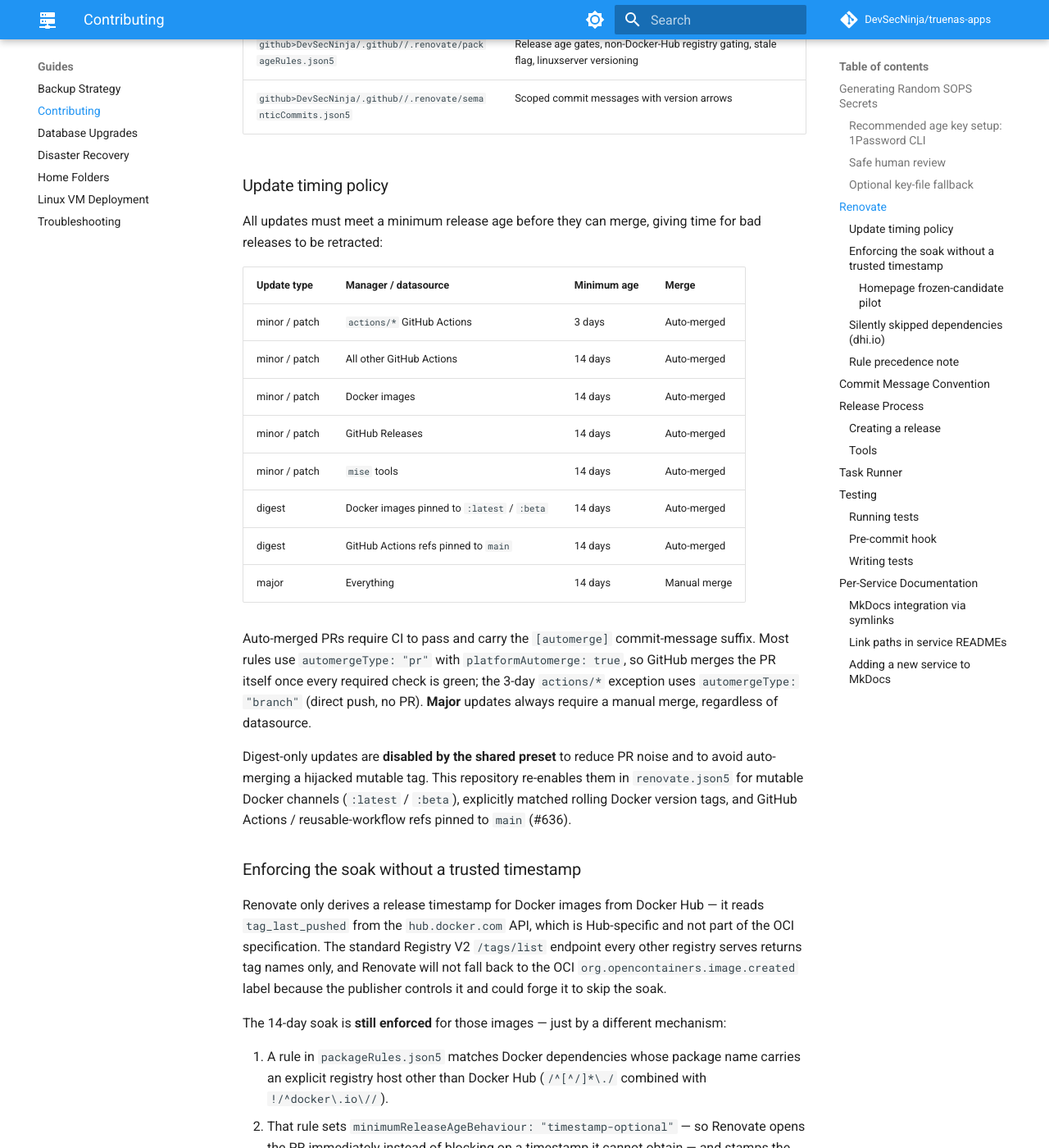
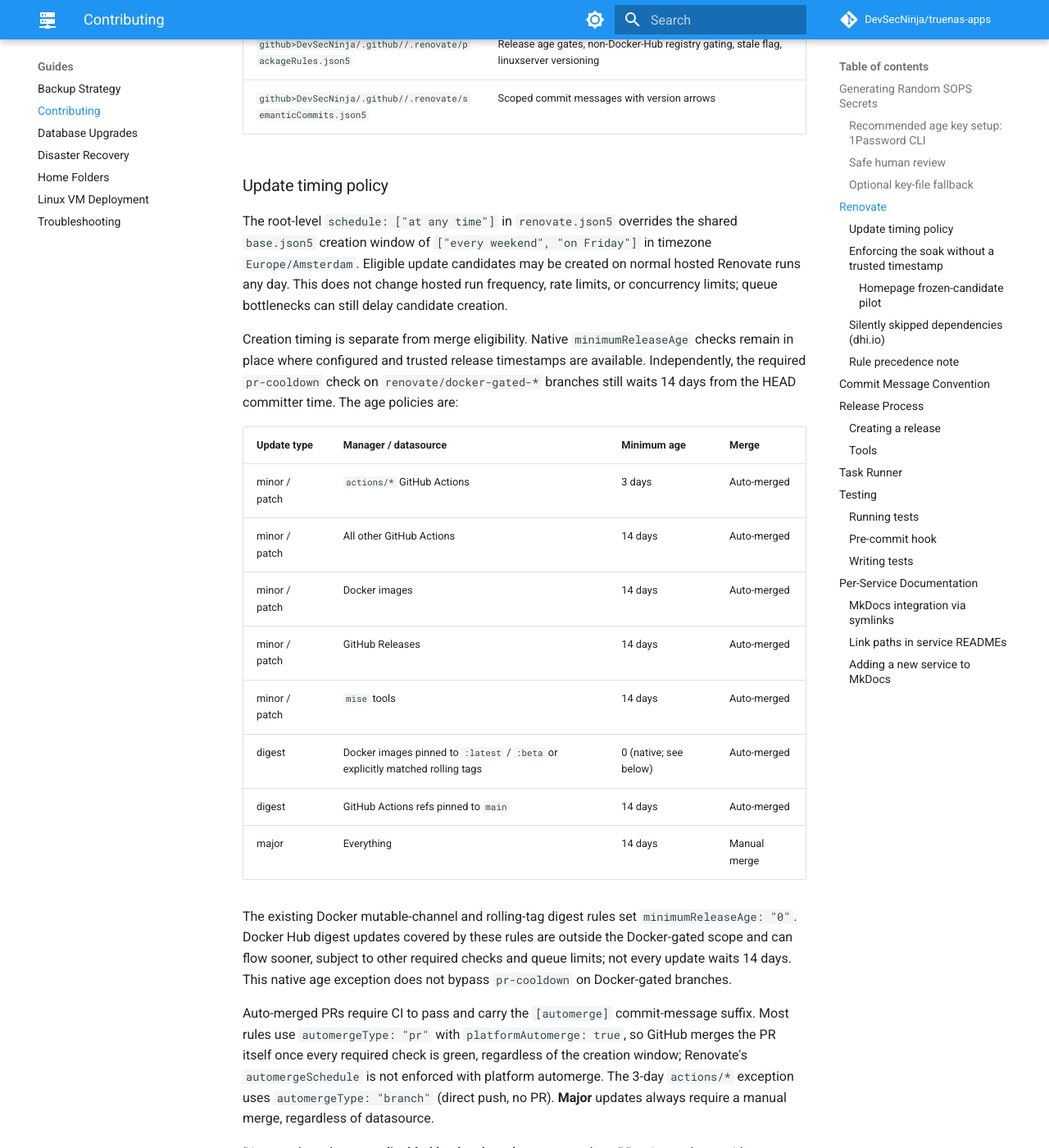
Before and after one commit to DevSecNinja/truenas-apps, an MkDocs documentation site: the page built from docs/CONTRIBUTING.md, in a window 1280 px wide and 1400 px high, scrolled down 4170 px. Shown: the whole window at 82% size. Built offline with MkDocs 1.6.1 and Material for MkDocs 9.7.7, drawn with Linux system fonts in a browser that asks for light colours; comment, search, counter and statistics services are not loaded; some of the changed text lies outside the part shown.

Commit message:
fix(renovate): allow update creation at any time (#794)
Co-authored-by: Copilot App <223556219+Copilot@users.noreply.github.com>

```diff
--- a/docs/CONTRIBUTING.md
+++ b/docs/CONTRIBUTING.md
@@ -155,33 +155,37 @@ chmod 600 "$key_file"
 
 Dependency updates are managed by Renovate. Only `renovate.json5` lives in this repository — every other file below is a **remote preset** in [`DevSecNinja/.github`](https://github.com/DevSecNinja/.github), pulled in through the `extends` list. There is no `.renovate/` directory here.
 
-| File                                                          | Purpose                                                                               |
-| ------------------------------------------------------------- | ------------------------------------------------------------------------------------- |
-| `renovate.json5`                                              | Root config — global settings, `extends` index, repo-local digest exceptions          |
-| `github>DevSecNinja/.github//.renovate/autoMerge.json5`       | Auto-merge policy (`pin`, `pinDigest`, `digest`, `minor`, `patch`)                    |
-| `github>DevSecNinja/.github//.renovate/base.json5`            | Shared baseline settings common to all `DevSecNinja` repositories                     |
-| `github>DevSecNinja/.github//.renovate/customManagers.json5`  | Regex managers for SOPS version, mise min_version, workflow versions                  |
-| `github>DevSecNinja/.github//.renovate/groups.json5`          | Grouped updates (postgres, mise)                                                      |
-| `github>DevSecNinja/.github//.renovate/labels.json5`          | PR labels by update type and datasource                                               |
-| `github>DevSecNinja/.github//.renovate/packageRules.json5`    | Release age gates, non-Docker-Hub registry gating, stale flag, linuxserver versioning |
-| `github>DevSecNinja/.github//.renovate/semanticCommits.json5` | Scoped commit messages with version arrows                                            |
+| File                                                          | Purpose                                                                                            |
+| ------------------------------------------------------------- | -------------------------------------------------------------------------------------------------- |
+| `renovate.json5`                                              | Root config — global settings, `extends` index, repo-local creation schedule and digest exceptions |
+| `github>DevSecNinja/.github//.renovate/autoMerge.json5`       | Auto-merge policy (`pin`, `pinDigest`, `digest`, `minor`, `patch`)                                 |
+| `github>DevSecNinja/.github//.renovate/base.json5`            | Shared baseline settings common to all `DevSecNinja` repositories                                  |
+| `github>DevSecNinja/.github//.renovate/customManagers.json5`  | Regex managers for SOPS version, mise min_version, workflow versions                               |
+| `github>DevSecNinja/.github//.renovate/groups.json5`          | Grouped updates (postgres, mise)                                                                   |
+| `github>DevSecNinja/.github//.renovate/labels.json5`          | PR labels by update type and datasource                                                            |
+| `github>DevSecNinja/.github//.renovate/packageRules.json5`    | Release age gates, non-Docker-Hub registry gating, stale flag, linuxserver versioning              |
+| `github>DevSecNinja/.github//.renovate/semanticCommits.json5` | Scoped commit messages with version arrows                                                         |
 
 ### Update timing policy
 
-All updates must meet a minimum release age before they can merge, giving time for bad releases to be retracted:
+The root-level `schedule: ["at any time"]` in `renovate.json5` overrides the shared `base.json5` creation window of `["every weekend", "on Friday"]` in timezone `Europe/Amsterdam`. Eligible update candidates may be created on normal hosted Renovate runs any day. This does not change hosted run frequency, rate limits, or concurrency limits; queue bottlenecks can still delay candidate creation.
 
-| Update type   | Manager / datasource                        | Minimum age | Merge        |
-| ------------- | ------------------------------------------- | ----------- | ------------ |
-| minor / patch | `actions/*` GitHub Actions                  | 3 days      | Auto-merged  |
-| minor / patch | All other GitHub Actions                    | 14 days     | Auto-merged  |
-| minor / patch | Docker images                               | 14 days     | Auto-merged  |
-| minor / patch | GitHub Releases                             | 14 days     | Auto-merged  |
-| minor / patch | `mise` tools                                | 14 days     | Auto-merged  |
-| digest        | Docker images pinned to `:latest` / `:beta` | 14 days     | Auto-merged  |
-| digest        | GitHub Actions refs pinned to `main`        | 14 days     | Auto-merged  |
-| major         | Everything                                  | 14 days     | Manual merge |
+Creation timing is separate from merge eligibility. Native `minimumReleaseAge` checks remain in place where configured and trusted release timestamps are available. Independently, the required `pr-cooldown` check on `renovate/docker-gated-*` branches still waits 14 days from the HEAD committer time. The age policies are:
 
-Auto-merged PRs require CI to pass and carry the `[automerge]` commit-message suffix. Most rules use `automergeType: "pr"` with `platformAutomerge: true`, so GitHub merges the PR itself once every required check is green; the 3-day `actions/*` exception uses `automergeType: "branch"` (direct push, no PR). **Major** updates always require a manual merge, regardless of datasource.
+| Update type   | Manager / datasource                                                           | Minimum age           | Merge        |
+| ------------- | ------------------------------------------------------------------------------ | --------------------- | ------------ |
+| minor / patch | `actions/*` GitHub Actions                                                     | 3 days                | Auto-merged  |
+| minor / patch | All other GitHub Actions                                                       | 14 days               | Auto-merged  |
+| minor / patch | Docker images                                                                  | 14 days               | Auto-merged  |
+| minor / patch | GitHub Releases                                                                | 14 days               | Auto-merged  |
+| minor / patch | `mise` tools                                                                   | 14 days               | Auto-merged  |
+| digest        | Docker images pinned to `:latest` / `:beta` or explicitly matched rolling tags | 0 (native; see below) | Auto-merged  |
+| digest        | GitHub Actions refs pinned to `main`                                           | 14 days               | Auto-merged  |
+| major         | Everything                                                                     | 14 days               | Manual merge |
+
+The existing Docker mutable-channel and rolling-tag digest rules set `minimumReleaseAge: "0"`. Docker Hub digest updates covered by these rules are outside the Docker-gated scope and can flow sooner, subject to other required checks and queue limits; not every update waits 14 days. This native age exception does not bypass `pr-cooldown` on Docker-gated branches.
+
+Auto-merged PRs require CI to pass and carry the `[automerge]` commit-message suffix. Most rules use `automergeType: "pr"` with `platformAutomerge: true`, so GitHub merges the PR itself once every required check is green, regardless of the creation window; Renovate's `automergeSchedule` is not enforced with platform automerge. The 3-day `actions/*` exception uses `automergeType: "branch"` (direct push, no PR). **Major** updates always require a manual merge, regardless of datasource.
 
 Digest-only updates are **disabled by the shared preset** to reduce PR noise and to avoid auto-merging a hijacked mutable tag. This repository re-enables them in `renovate.json5` for mutable Docker channels (`:latest` / `:beta`), explicitly matched rolling Docker version tags, and GitHub Actions / reusable-workflow refs pinned to `main` (#636).
 
@@ -192,7 +196,7 @@ Renovate only derives a release timestamp for Docker images from Docker Hub —
 The 14-day soak is **still enforced** for those images — just by a different mechanism:
 
 1. A rule in `packageRules.json5` matches Docker dependencies whose package name carries an explicit registry host other than Docker Hub (`/^[^/]*\./` combined with `!/^docker\.io\//`).
-2. That rule sets `minimumReleaseAgeBehaviour: "timestamp-optional"` — so Renovate opens the PR immediately instead of blocking on a timestamp it cannot obtain — and stamps the branch via `additionalBranchPrefix: "docker-gated-"`.
+2. That rule sets `minimumReleaseAgeBehaviour: "timestamp-optional"` — so Renovate can open the PR on a normal hosted run instead of blocking on a timestamp it cannot obtain — and stamps the branch via `additionalBranchPrefix: "docker-gated-"`.
 3. `.github/workflows/renovate-pr-cooldown.yml` calls the shared reusable workflow, which posts the required `pr-cooldown` status check on those `renovate/docker-gated-*` branches. The check stays pending until the PR branch HEAD committer date is at least 14 days old, with scheduled reevaluation every six hours. Eligible PRs can then merge via GitHub auto-merge once all required checks pass; major updates still require manual merge.
 
 Because the same rule sets both the behaviour and the branch prefix, and the workflow gates exactly that prefix, the Renovate config and the gate cannot drift apart.
@@ -200,13 +204,13 @@ Because the same rule sets both the behaviour and the branch prefix, and the wor
 Two consequences worth knowing:
 
 - There is **no registry allowlist** (removed in `DevSecNinja/.github` PR #312). Any registry nobody has explicitly configured is gated by default, which is fail-safe. Under the previous allowlist a new registry silently got nothing — `dhi.io` was missing for roughly 3.5 months and those images received no updates at all, including security updates (#634).
-- Bare Docker Hub names (e.g. `nginx`, `library/nginx`) keep the native soak and are not gated. This repository mandates an explicit registry prefix on every image, so bare names should not appear here anyway.
+- Bare Docker Hub names (e.g. `nginx`, `library/nginx`) use native release-age rules and are not Docker-gated. This repository mandates an explicit registry prefix on every image, so bare names should not appear here anyway.
 
 Background: ADR 0005 in `DevSecNinja/.github` (`docs/design-decisions/0005-pr-age-cooldown-for-untrusted-timestamps.md`), which classifies `pr-cooldown` as a load-bearing control. For why `docker.io` is preferred when the same image is available on several registries, see [Architecture § Image Selection: Registry Preference](ARCHITECTURE.md#image-selection-registry-preference).
 
 #### Homepage frozen-candidate pilot
 
-The Homepage pilot now covers an exact five-package cohort. The local `renovate.json5` rule **Freeze Homepage, Traefik, Immich app, and Home Assistant update candidates while they complete the cooldown** sets `rebaseWhen: "never"` for datasource `docker`, overriding the shared `DevSecNinja/.github` setting `rebaseWhen: "conflicted"` only for:
+The Homepage pilot now covers an exact five-package cohort, expanded in [#793](https://github.com/DevSecNinja/truenas-apps/pull/793). The local `renovate.json5` rule **Freeze Homepage, Traefik, Immich app, and Home Assistant update candidates while they complete the cooldown** sets `rebaseWhen: "never"` for datasource `docker`, overriding the shared `DevSecNinja/.github` setting `rebaseWhen: "conflicted"` only for:
 
 - **Home Assistant:** `ghcr.io/home-assistant/home-assistant` — churn on the existing `:beta` channel is intentionally included as a low-impact rolling-digest stress test because the container is not actively used.
 - **Homepage:** `ghcr.io/gethomepage/homepage` — single-image update coverage, continuing the original pilot.
@@ -219,7 +223,7 @@ Matching is by exact package name, not by stack or registry. Immich Postgres (`g
 - **Cooldown:** The independent required `pr-cooldown` check on `renovate/docker-gated-*` branches still waits 14 days from the HEAD committer date and reevaluates every six hours. Expanding the rule does not rewrite existing HEADs or reset their elapsed age; current candidates retain time already accrued.
 - **Mutable channels:** Digest updates for `:latest` / `:beta` remain enabled with `minimumReleaseAge: "0"`. That existing Renovate setting is unchanged and does not bypass the independent Docker-gated cooldown.
 - **Merge:** GitHub `platformAutomerge` is already enabled. Non-strict up-to-date protection allows an eligible PR that is behind the base branch but has no conflicts to merge once all required checks pass, without rebasing merely to catch up.
-- **Next candidate:** After merge, the next scheduled Renovate run may propose the latest candidate, which starts a fresh soak. Intermediate versions/digests are not queued individually.
+- **Next candidate:** After merge, a normal hosted Renovate run may propose the latest candidate on any day, subject to unchanged rate/concurrency limits and queue bottlenecks. The new candidate starts a fresh soak. Intermediate versions/digests are not queued individually.
 
 **Operator intervention:** Conflicts, failing builds, and known-bad releases need an operator; the frozen branch will not automatically repair them. Disable automerge for a known-bad candidate before diagnosing it so a passing cooldown cannot cause an unwanted merge. In particular, Traefik is important infrastructure: retain manual rejection or refresh when a candidate is known-bad or a newer release contains a needed security fix. This policy does not force unsafe candidates to finish soaking or merge.
 
```
Also changed, not shown: docs/ARCHITECTURE.md (+1 -1 lines), 1 other file.
